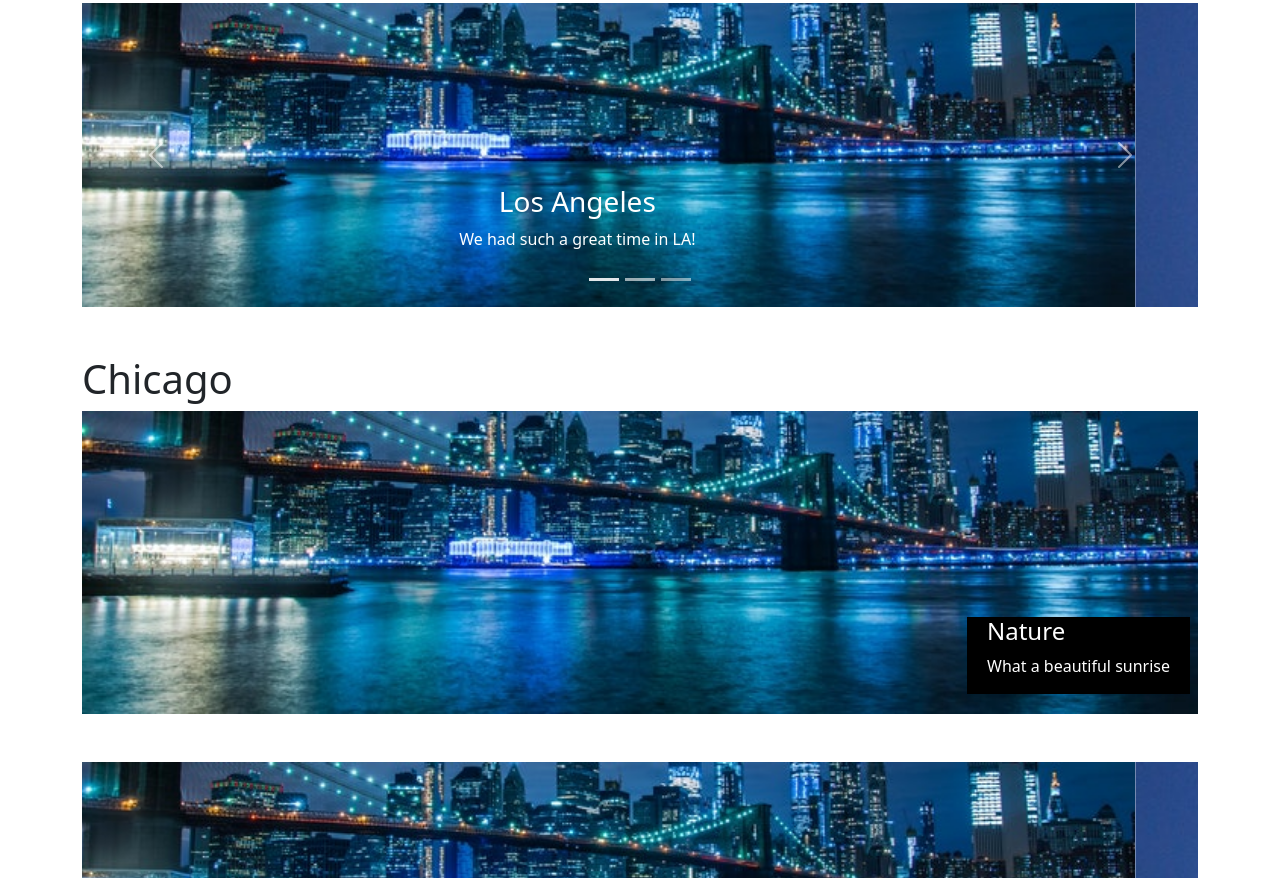
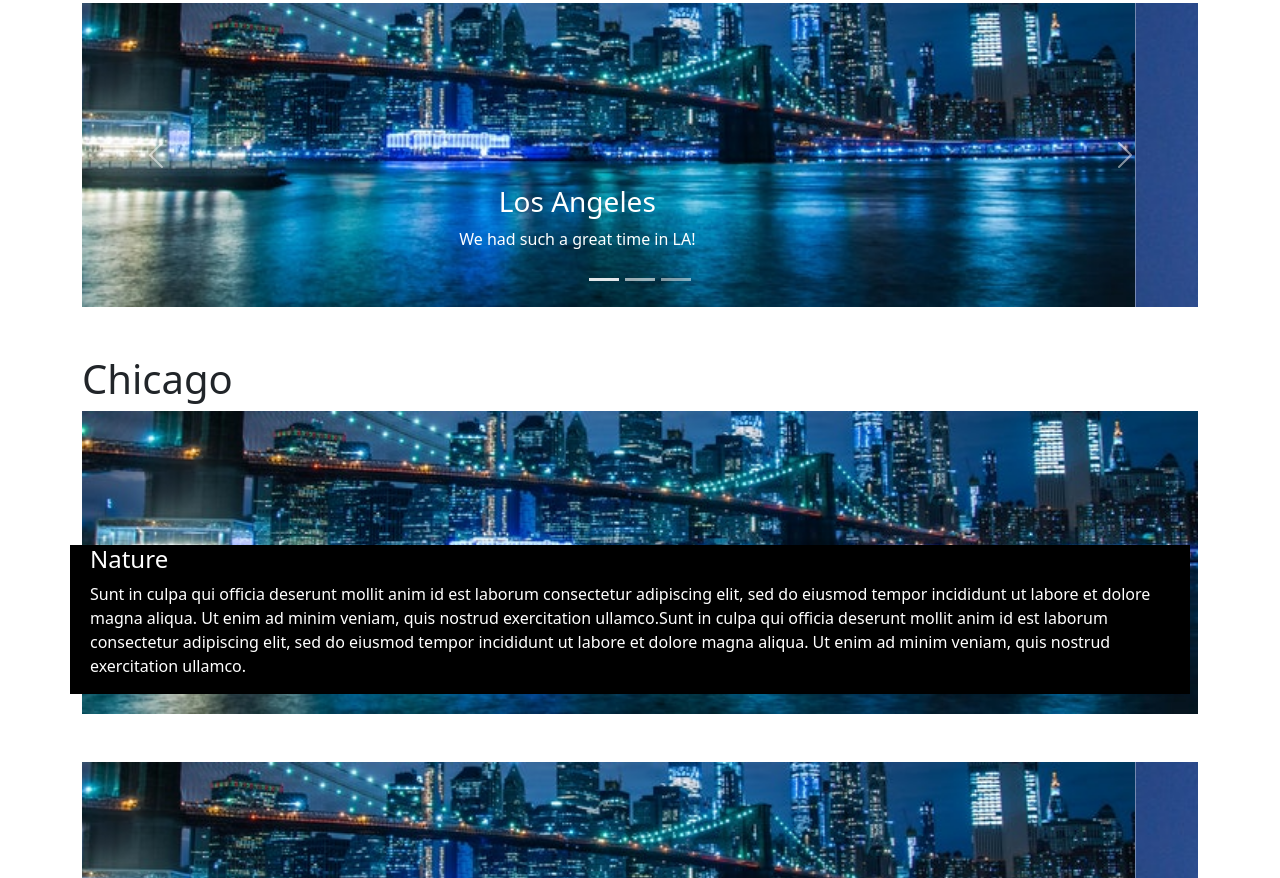
Before and after one commit to ElizabethMayumi/Projeto-Traveller, a plain HTML site: page Home.html in a window 1280 px wide. Shown: the part 1007-1885 px from the top of the page. Drawn offline with nearby package versions, Linux system fonts and the light colour scheme.

Commit message:
Update Home.html

```diff
--- a/Home.html
+++ b/Home.html
@@ -45,7 +45,7 @@
   <div class="row">
     <div class="container">
       <h1>New York</h1>
-      <img src="Midia/NewYork1.jpg" alt="Norway" style="width:100%;">
+      <a href="Restaurante.html"><img src="Midia/NewYork1.jpg" alt="Norway" style="width:100%;"></a>
       <div class="text-block">
         <h4>Nature</h4>
         <p>What a beautiful sunrise</p>
@@ -96,7 +96,9 @@
       <img src="Midia/NewYork1.jpg" alt="Norway" style="width:100%;">
       <div class="text-block">
         <h4>Nature</h4>
-        <p>What a beautiful sunrise</p>
+        <p>Sunt in culpa qui officia deserunt mollit anim id est laborum consectetur adipiscing elit, sed do eiusmod tempor incididunt ut labore et dolore magna aliqua.
+          Ut enim ad minim veniam, quis nostrud exercitation ullamco.Sunt in culpa qui officia deserunt mollit anim id est laborum consectetur adipiscing elit, sed do eiusmod tempor incididunt ut labore et dolore magna aliqua.
+          Ut enim ad minim veniam, quis nostrud exercitation ullamco.</p>
       </div>
     </div>
   <!-- Carousel2 -->
```
